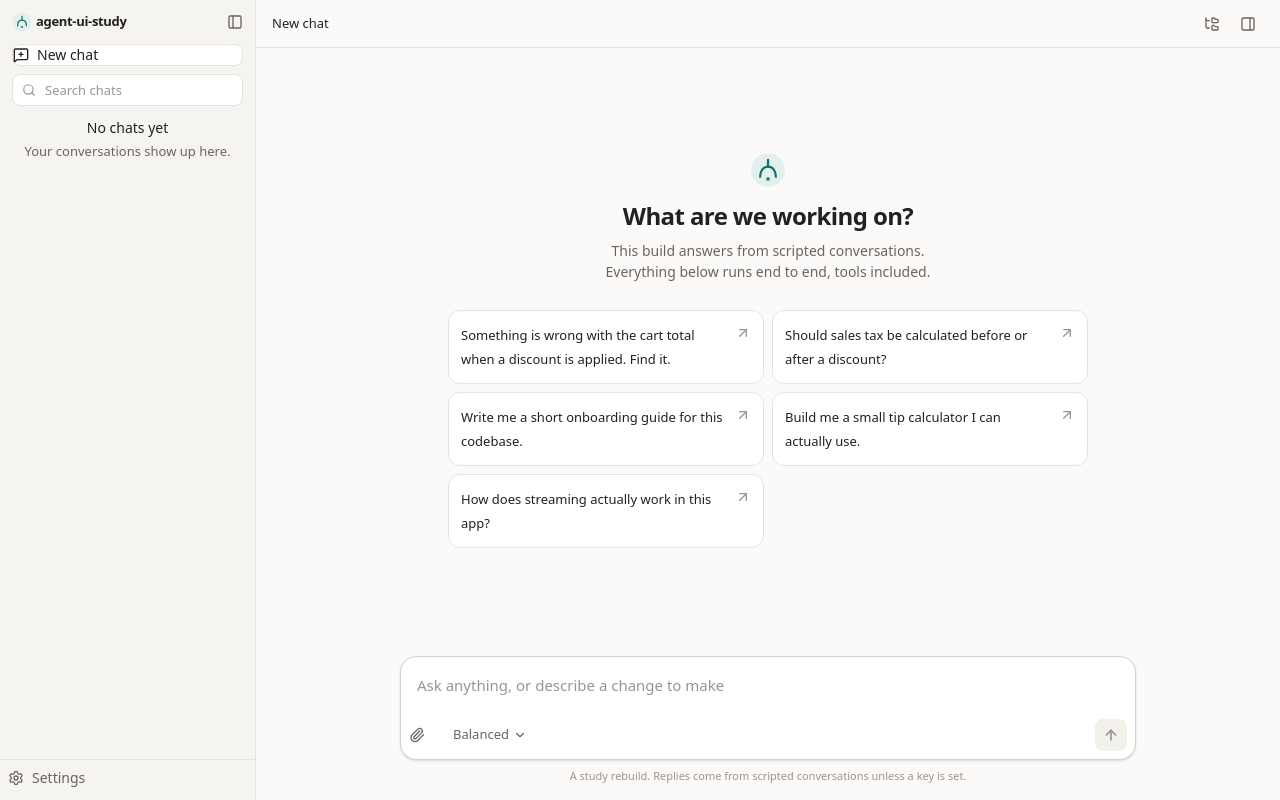
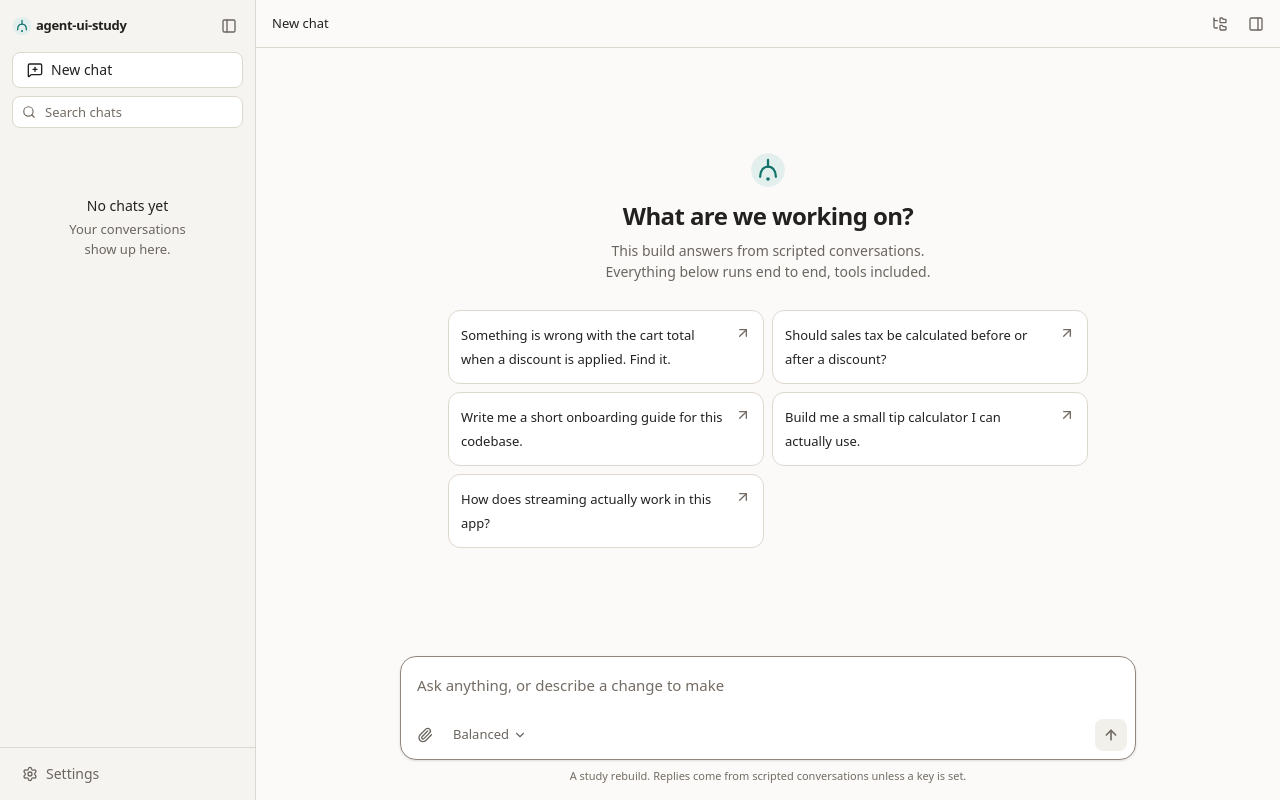
Before and after one commit to jlmjr-dev/agent-ui-study, a React (Vite) app in the folder apps/web/: page / in a window 1280 px wide. Built offline with nearby package versions, Linux system fonts and the light colour scheme.

Commit message:
Fix the design system never reaching the stylesheet

```diff
--- a/apps/web/src/index.css
+++ b/apps/web/src/index.css
@@ -1,4 +1,12 @@
 @import "tailwindcss";
+
+/**
+ * Tailwind v4 detects sources from the Vite root, which is this app, so it
+ * never sees the workspace packages. Without this every utility used only in
+ * `@agent-ui-study/ui` is missing from the stylesheet: the primitives render
+ * with no height, no padding and no variants, and nothing errors.
+ */
+@source "../../../packages/ui/src";
 
 @import "@fontsource-variable/inter";
 @import "@fontsource-variable/jetbrains-mono";
@@ -8,7 +16,12 @@
 @custom-variant dark (&:where([data-theme="dark"], [data-theme="dark"] *));
 
 /**
- * One palette, declared twice. Everything downstream reads the semantic name,
+ * One palette, declared twice.
+ *
+ * `--text-faint` and `--border-strong` are picked to clear WCAG against the
+ * *darkest* surface they actually sit on, not just against `--surface`: faint
+ * text carries real content (token counts, timestamps, code comments) and a
+ * border is often a control's only boundary. Everything downstream reads the semantic name,
  * so a component never knows which theme it is in.
  *
  * The neutrals are warm on purpose: a pure grey chat surface reads as cold
@@ -21,11 +34,11 @@
   --surface-raised: #f2f0eb;
   --surface-sunken: #f6f4f0;
   --surface-active: #ffffff;
-  --border: #e7e3dc;
-  --border-strong: #d6d0c6;
+  --border: #ddd8cf;
+  --border-strong: #91897c;
   --text: #232120;
   --text-muted: #6b6560;
-  --text-faint: #9c958d;
+  --text-faint: #736c64;
   --accent: #11726a;
   --accent-hover: #0d5c56;
   --accent-fg: #ffffff;
@@ -42,11 +55,11 @@
   --surface-raised: #2a2930;
   --surface-sunken: #131217;
   --surface-active: #3b3945;
-  --border: #322f38;
-  --border-strong: #464250;
+  --border: #3b3743;
+  --border-strong: #766f85;
   --text: #ece9e6;
   --text-muted: #a49e99;
-  --text-faint: #746e6b;
+  --text-faint: #968f8b;
   --accent: #5cd8c4;
   --accent-hover: #7ee6d5;
   --accent-fg: #0a2b27;
@@ -150,8 +163,30 @@
   }
 }
 
+/**
+ * Inset rather than offset. An offset ring paints 4px outside the border box,
+ * which an `overflow-hidden` card clips away entirely, and its halo colour can
+ * only ever match one surface. Inset needs neither.
+ */
 @utility focus-ring {
-  @apply outline-none focus-visible:ring-2 focus-visible:ring-[var(--accent)] focus-visible:ring-offset-2 focus-visible:ring-offset-[var(--bg)];
+  @apply outline-none focus-visible:ring-2 focus-visible:ring-[var(--accent)] focus-visible:ring-inset;
+}
+
+/**
+ * Controls that appear on hover. `invisible` rather than opacity alone, so a
+ * hidden control is not still clickable and tabbable, and always visible where
+ * the pointer cannot hover at all: on a touch screen an opacity-gated action
+ * is simply unreachable.
+ */
+@utility reveal {
+  @apply invisible opacity-0 transition-opacity;
+  @apply group-hover:visible group-hover:opacity-100;
+  @apply focus-within:visible focus-within:opacity-100;
+
+  @media (hover: none) {
+    visibility: visible;
+    opacity: 1;
+  }
 }
 
 /* The caret that trails streaming text. It is a real element rather than a
@@ -167,6 +202,20 @@
   }
 }
 
+/**
+ * A comfortable target on a touch screen is 44px. Rather than inflate every
+ * control everywhere, the floor applies only where the pointer is coarse.
+ */
+@media (pointer: coarse) {
+  button,
+  a[href],
+  [role="switch"],
+  [role="tab"],
+  [role="menuitem"] {
+    min-block-size: 44px;
+  }
+}
+
 @media (prefers-reduced-motion: reduce) {
   *,
   *::before,
```
